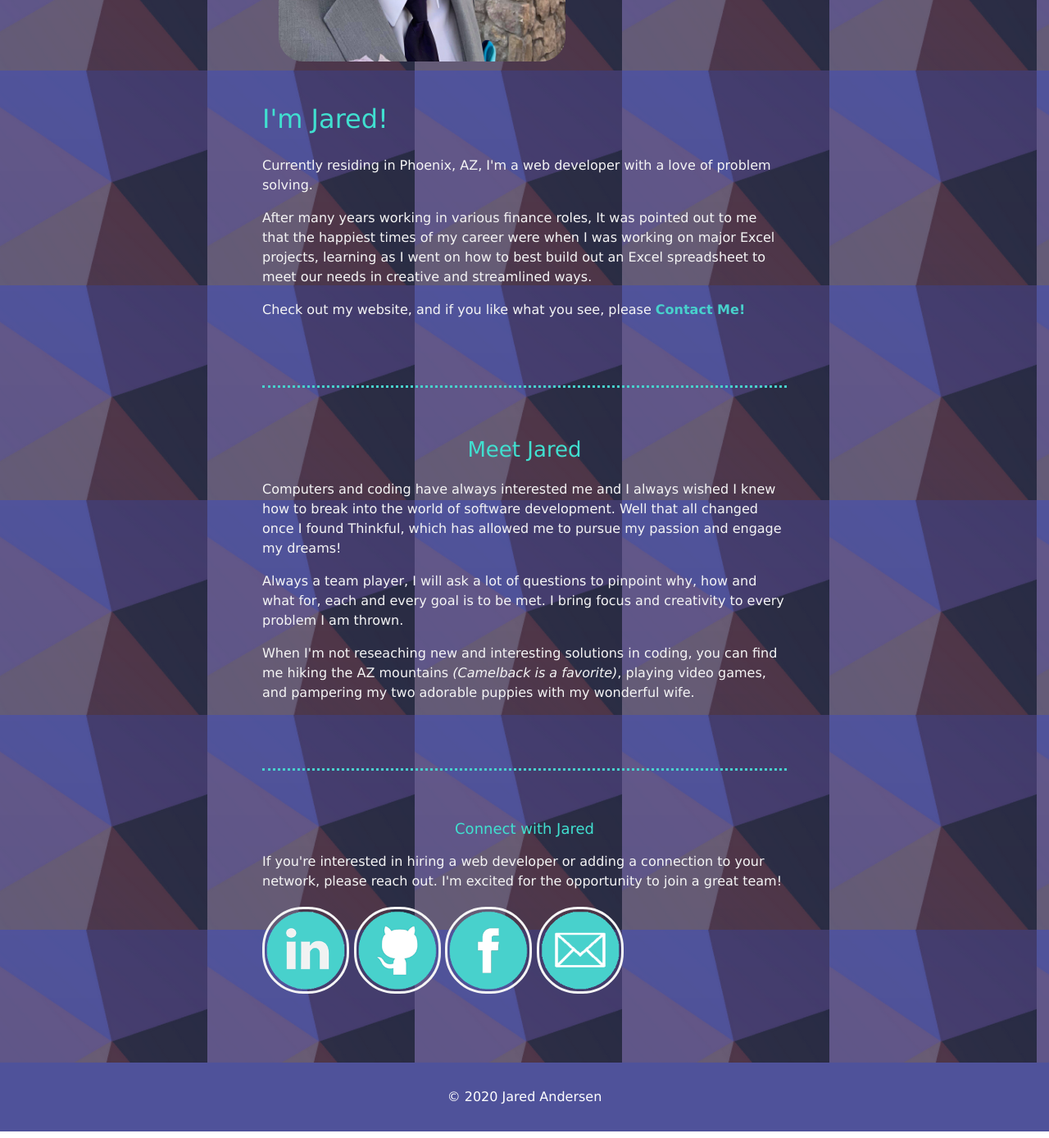
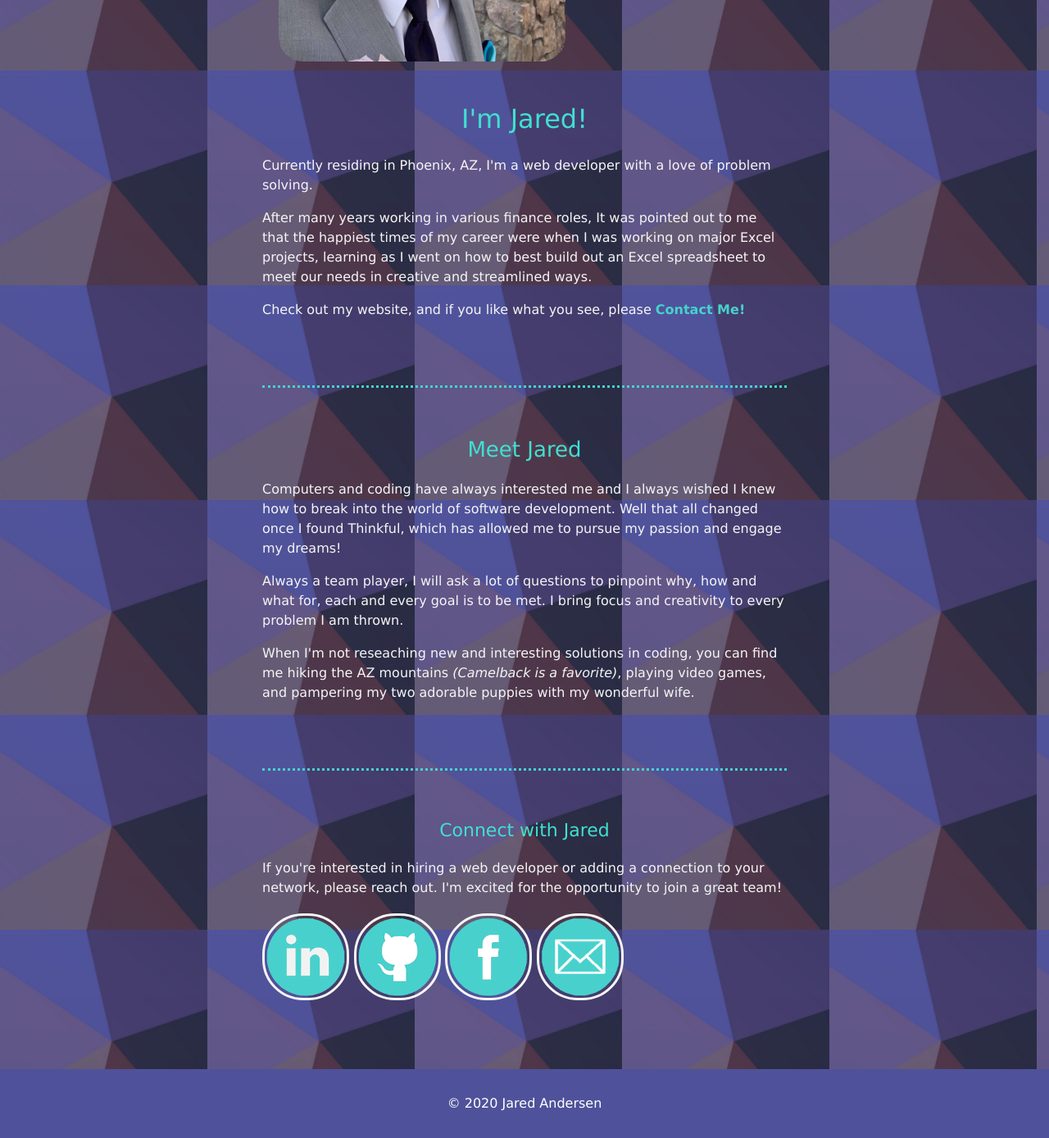
Before and after one commit to glassinthegrass/glassinthegrass.github.io, a plain HTML site: page index.html in a window 1280 px wide. Shown: the part 700-2088 px from the top of the page at 82% size. Drawn offline with Linux system fonts and the light colour scheme; a script that the page names is missing.

Commit message:
css changes

```diff
--- a/style.css
+++ b/style.css
@@ -55,7 +55,7 @@ section {
 h1 {
   font-family: 'Verdana', sans-serif;
 	color: #40E0D0;
-  text-align: left;
+  text-align: center;
   style: bold;
   font-weight: 500;
   font-size: 32px;
@@ -71,7 +71,7 @@ h2, h3 {
 }
 
 h2 { font-size: 26px; }
-h3 { font-size: 18px; }
+h3 { font-size: 22px; }
 
 p, li {
  font-family: 'Verdana', sans-serif;
@@ -109,6 +109,7 @@ img, iframe {
   width: 100%;
   border-radius: 50px;
   border: 3px solid #f5f5f5;
+  align-items: center;
 }
 
 /* -------  Modifier styles ------- */
```
